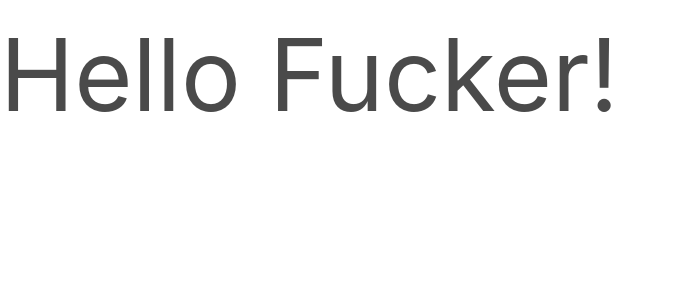
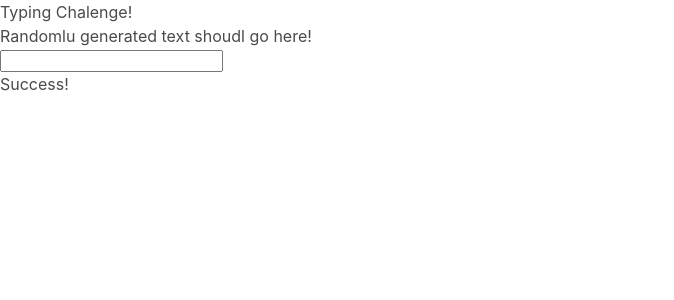
Before and after one commit to heshanu/angular_writte_game, an Angular app: page / in a window 1280 px wide. Shown: the top 300 px of the page, without its empty margins (0-674 px from the left). Built offline with nearby package versions, Linux system fonts and the light colour scheme.

Commit message:
before style

```diff
--- a/src/app/app.component.html
+++ b/src/app/app.component.html
@@ -1,5 +1,8 @@
 
+<h1>Typing Chalenge!</h1>
+<p>Randomlu generated text shoudl go here!</p>
+<input type="text"/>
 
-<h1 style="font-size: 100px;">Hello Fucker!</h1>
+<h1>Success!</h1>
 
 <router-outlet></router-outlet>
```
